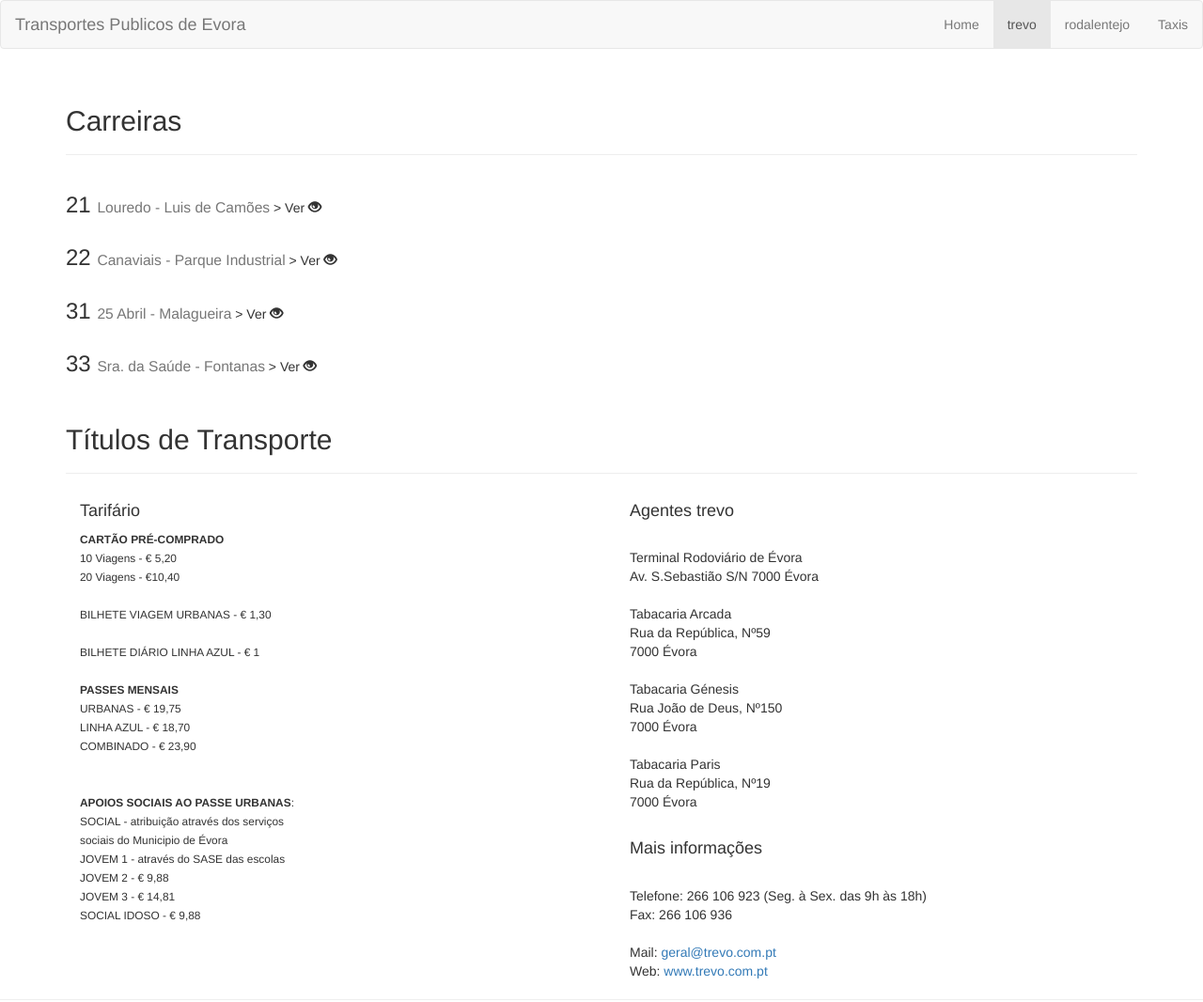
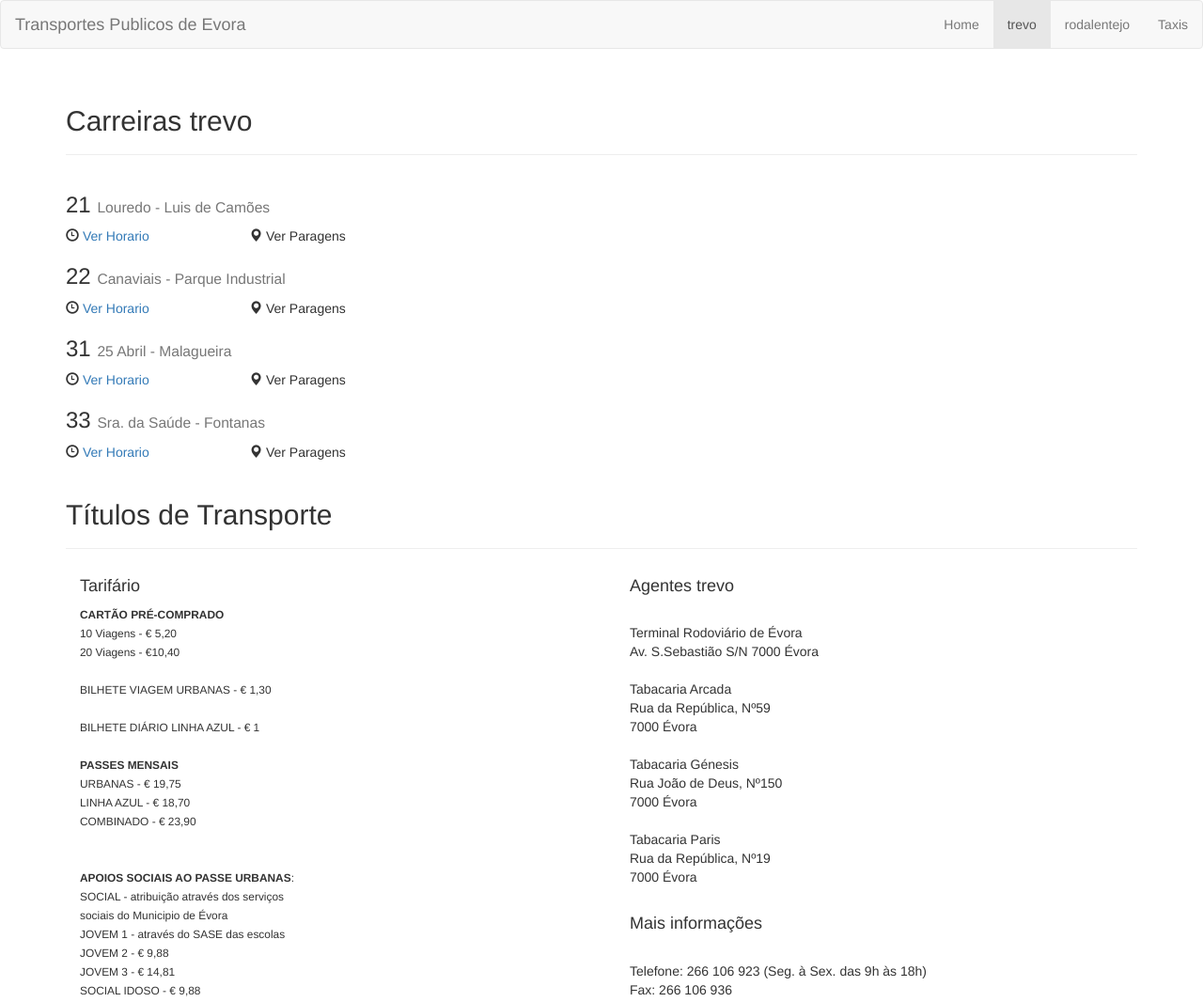
Before and after one commit to HiggsWRX/rodoviaria, a plain HTML site: page trevo.html in a window 1280 px wide. Shown: the top 1066 px of the page at 94% size. Drawn offline with nearby package versions, Linux system fonts and the light colour scheme.

Commit message:
brushed up a bit

```diff
--- a/trevo.html
+++ b/trevo.html
@@ -2,6 +2,7 @@
 <html>
 
 <head>
+    <meta name="viewport" content="width=device-width, initial-scale=1">
     <title>Autocarros Trevo</title>
     <link rel="stylesheet" href="https://maxcdn.bootstrapcdn.com/bootstrap/3.3.6/css/bootstrap.min.css" integrity="sha384-1q8mTJOASx8j1Au+a5WDVnPi2lkFfwwEAa8hDDdjZlpLegxhjVME1fgjWPGmkzs7" crossorigin="anonymous">
     <!-- <link rel="stylesheet" href="styles/main.css"> -->
@@ -26,24 +27,52 @@
     </nav>
     <div id="carreiras" class="container">
         <div class="page-header">
-            <h2>Carreiras</h2>
+            <h2>Carreiras trevo</h2>
         </div>
         <div class="row">
-            <div class="col-md-12" data-toggle="modal" data-target="#modal21">
-                <span style="display:inline-block"><h3>21 <small>Louredo - Luis de Camões</small></h3></span>
-                <span style="display:inline-block">> Ver <span class="glyphicon glyphicon-eye-open" aria-hidden="true"></span></span>
+            <div class="col-md-12">
+                <h3>21 <small>Louredo - Luis de Camões</small></h3>
             </div>
-            <div class="col-md-12" data-toggle="modal" data-target="#modal22">
-                <span style="display:inline-block"><h3>22 <small>Canaviais - Parque Industrial</small></h3></span>
-                <span style="display:inline-block">> Ver <span class="glyphicon glyphicon-eye-open" aria-hidden="true"></span></span>
+            <div class="col-sm-2">
+                <span class="glyphicon glyphicon-time" aria-hidden="true"></span>
+                <a href="#" style="text-decoration: none" data-toggle="modal" data-target="#modal21">Ver Horario</a>
             </div>
-            <div class="col-md-12" data-toggle="modal" data-target="#modal31">
-                <span style="display:inline-block"><h3>31 <small>25 Abril - Malagueira</small></h3></span>
-                <span style="display:inline-block">> Ver <span class="glyphicon glyphicon-eye-open" aria-hidden="true"></span></span>
+            <div class="col-sm-2">
+                <span class="glyphicon glyphicon-map-marker" aria-hidden="true"></span>
+                Ver Paragens
             </div>
-            <div class="col-md-12" data-toggle="modal" data-target="#modal33">
-                <span style="display:inline-block"><h3>33 <small>Sra. da Saúde - Fontanas</small></h3></span>
-                <span style="display:inline-block">> Ver <span class="glyphicon glyphicon-eye-open" aria-hidden="true"></span></span>
+            <div class="col-md-12">
+                <h3>22 <small>Canaviais - Parque Industrial</small></h3>
+            </div>
+            <div class="col-sm-2">
+                <span class="glyphicon glyphicon-time" aria-hidden="true"></span>
+                <a href="#" style="text-decoration: none" data-toggle="modal" data-target="#modal22">Ver Horario</a>
+            </div>
+            <div class="col-sm-2">
+                <span class="glyphicon glyphicon-map-marker" aria-hidden="true"></span>
+                Ver Paragens
+            </div>
+            <div class="col-md-12">
+                <h3>31 <small>25 Abril - Malagueira</small></h3>
+            </div>
+            <div class="col-sm-2">
+                <span class="glyphicon glyphicon-time" aria-hidden="true"></span>
+                <a href="#" style="text-decoration: none" data-toggle="modal" data-target="#modal31">Ver Horario</a>
+            </div>
+            <div class="col-sm-2">
+                <span class="glyphicon glyphicon-map-marker" aria-hidden="true"></span>
+                Ver Paragens
+            </div>
+            <div class="col-md-12">
+                <h3>33 <small>Sra. da Saúde - Fontanas</small></h3>
+            </div>
+            <div class="col-sm-2">
+                <span class="glyphicon glyphicon-time" aria-hidden="true"></span>
+                <a href="#" style="text-decoration: none" data-toggle="modal" data-target="#modal33">Ver Horario</a>
+            </div>
+            <div class="col-sm-2">
+                <span class="glyphicon glyphicon-map-marker" aria-hidden="true"></span>
+                Ver Paragens
             </div>
         </div>
     </div>
```
Also changed, not shown: index.html (+3 -2 lines), rodoviaria.html (+85 -2 lines), taxis.html (+1 -0 lines).
